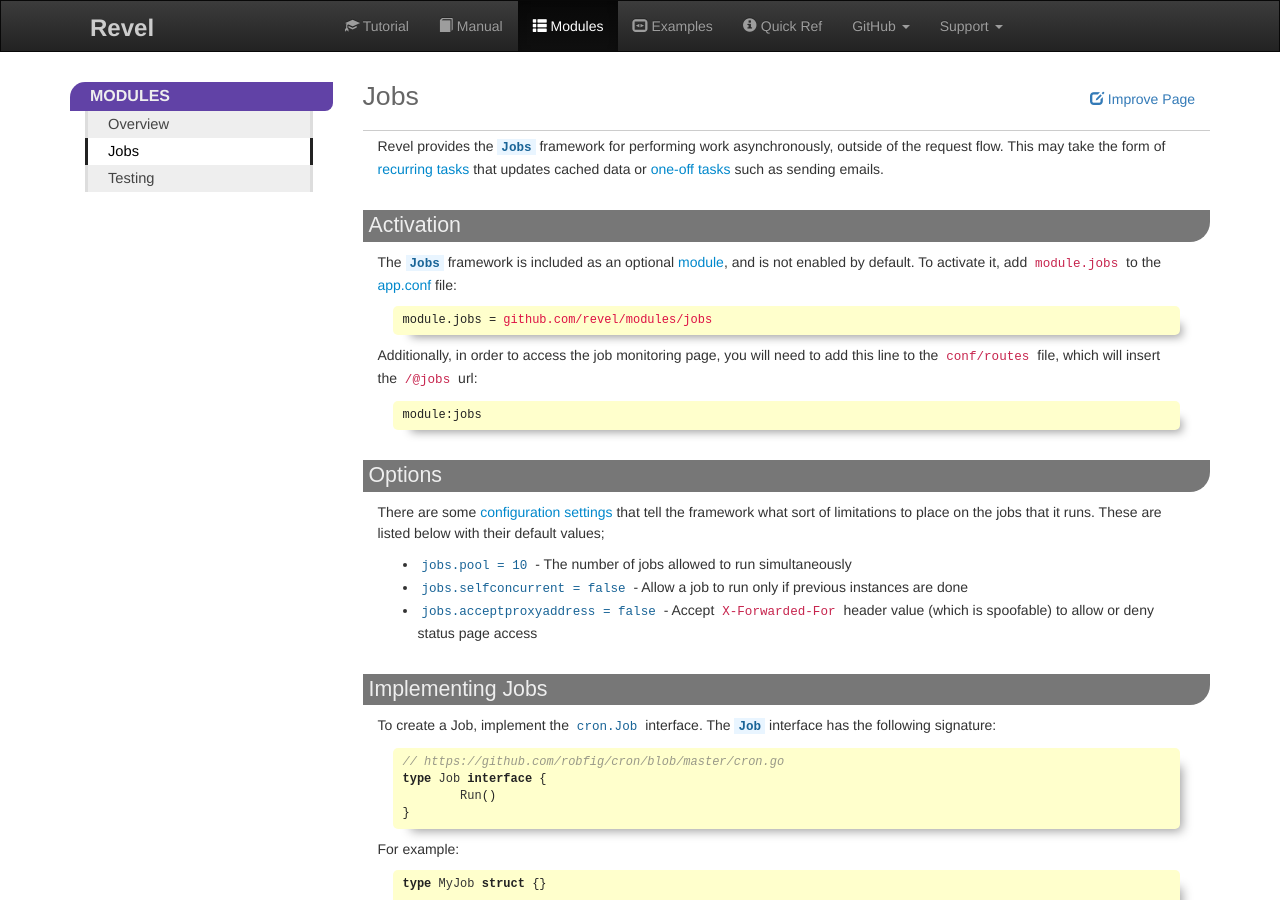
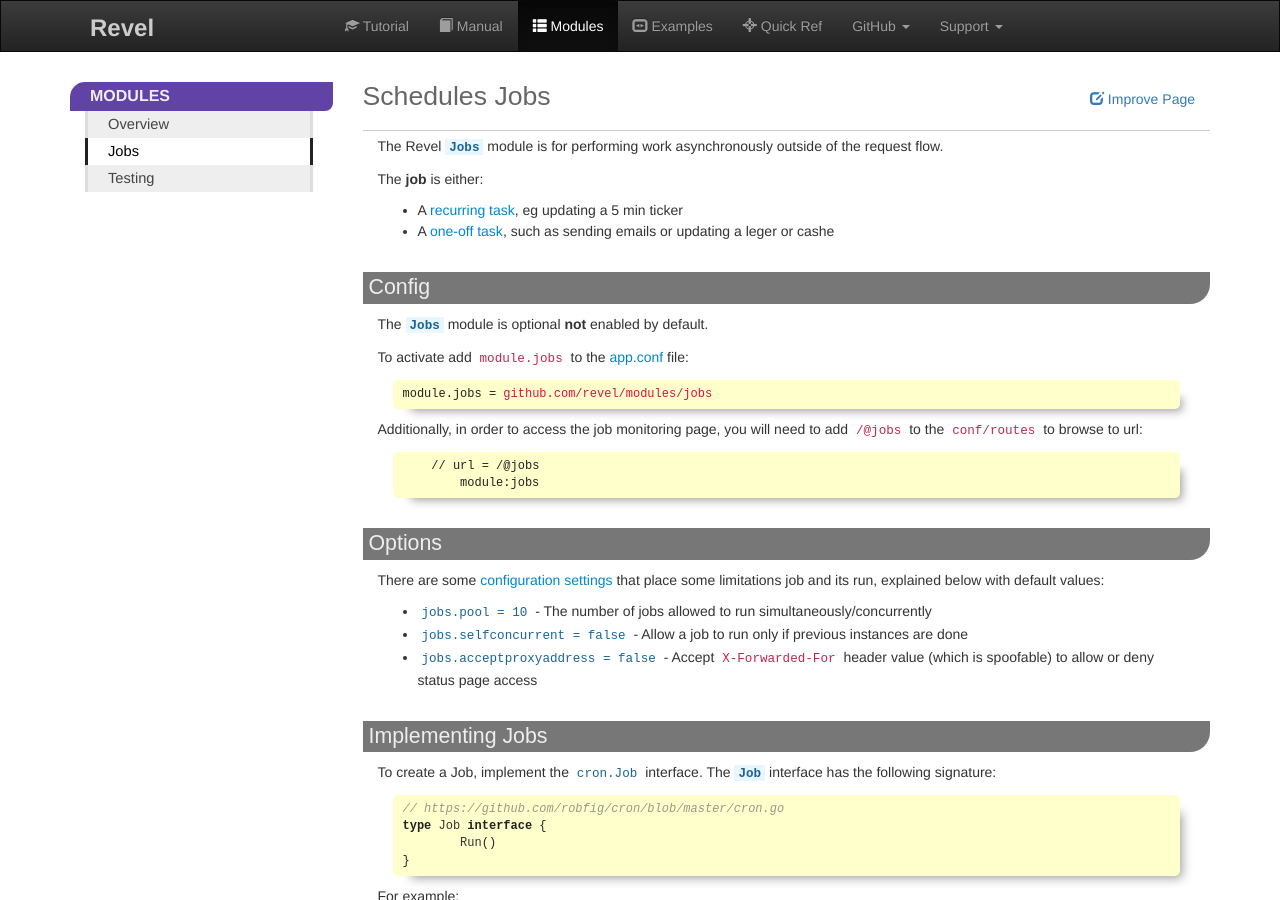
Before and after one commit to revel/revel.github.io, a Jekyll site: the page built from modules/jobs.md, in a window 1280 px wide and 900 px high. Built offline with Jekyll 4.4.1, drawn with Linux system fonts in a browser that asks for light colours; nearby versions of some CDN libraries.

Commit message:
lets gooooo

````diff
--- a/_includes/topnav.html
+++ b/_includes/topnav.html
@@ -28,7 +28,7 @@
                     <a href="{{ page.root }}/examples/index.html"><span class="glyphicon glyphicon-sound-stereo" aria-hidden="true"></span> Examples</a></li>
 
                 <li {% if page.layout == 'quickref' %}class="active"{% endif %}>
-                    <a href="{{ page.root }}/quickref/index.html"><span class="glyphicon glyphicon-info-sign" aria-hidden="true"></span> Quick Ref</a></li>
+                    <a href="{{ page.root }}/quickref/index.html"><span class="glyphicon glyphicon-screenshot" aria-hidden="true"></span> Quick Ref</a></li>
 
 
                 <li class="dropdown">
--- a/modules/jobs.md
+++ b/modules/jobs.md
@@ -1,5 +1,5 @@
 ---
-title: Jobs
+title: Schedules Jobs
 layout: modules
 github:
   labels:
@@ -7,30 +7,38 @@ github:
     - topic-runtime
 ---
 
-Revel provides the [`Jobs`](https://godoc.org/github.com/revel/modules/jobs/app/jobs) framework for performing work asynchronously, outside of the
-request flow.  This may take the form of [recurring tasks](#jobs) that updates cached data
-or [one-off tasks](#OneOff) such as sending emails.
+The Revel [`Jobs`](https://godoc.org/github.com/revel/modules/jobs/app/jobs) module
+is for performing work asynchronously outside of the request flow.
 
-## Activation
+The **job** is either:
+- A [recurring task](#jobs), eg updating a 5 min ticker
+- A [one-off task](#OneOff), such as sending emails or updating a leger or cashe
 
-The [`Jobs`](https://godoc.org/github.com/revel/modules/jobs/app/jobs) framework is included as an optional [module](index.html), and is not enabled by default.
-To activate it, add `module.jobs` to the [app.conf](../manual/appconf.html) file:
+## Config
 
-{% highlight ini %}
+The [`Jobs`](https://godoc.org/github.com/revel/modules/jobs/app/jobs) module
+is optional **not** enabled by default.
+
+To activate add `module.jobs` to the [app.conf](/manual/appconf.html) file:
+
+```ini
 module.jobs = github.com/revel/modules/jobs
-{% endhighlight %}
+```
+
 Additionally, in order to access the job monitoring page, you will need to add
-this line to the `conf/routes` file, which will insert the `/@jobs` url:
+`/@jobs` to the `conf/routes` to browse to url:
 
+```
+    // url = /@jobs
 	module:jobs
-
+```
 
 ## Options
 
-There are some [configuration settings](../manual/appconf.html#jobs) that tell the framework what sort of limitations
-to place on the jobs that it runs. These are listed below with their default values;
+There are some [configuration settings](/manual/appconf.html#jobs) that place some limitations
+job and its run, explained below with default values:
 
-- [`jobs.pool = 10`](appconf.html#jobspool) - The number of jobs allowed to run simultaneously
+- [`jobs.pool = 10`](appconf.html#jobspool) - The number of jobs allowed to run simultaneously/concurrently
 - [`jobs.selfconcurrent = false`](appconf.html#jobsselfconcurrent) - Allow a job to run only if previous instances are done
 - [`jobs.acceptproxyaddress = false`](appconf#jobsacceptproxyaddress) - Accept `X-Forwarded-For` header value (which is spoofable) to allow or deny status page access
 
````
Also changed, not shown: manual/routing.md (+1 -0 lines).
